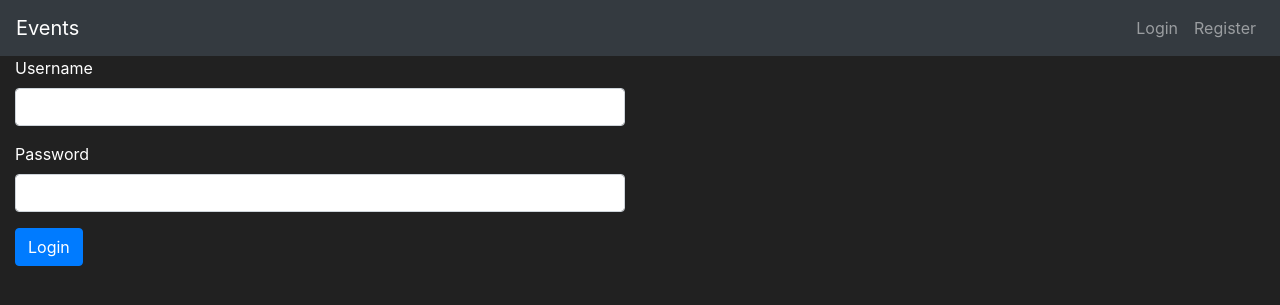
After one commit to lifeofborna/Event-Organization-App, a Flask app: page /login in a window 1280 px wide. The commit adds this page. Shown: the top 305 px of the page. Run offline with Flask 2, Linux system fonts and the light colour scheme; some libraries are stand-ins or nearby versions.

Commit message:
Functional user register/login capabilities

```diff
--- a/routes.py
+++ b/routes.py
@@ -1,6 +1,49 @@
+from unicodedata import category
 from app import app
 from flask import render_template,request,redirect,url_for,session,flash
+import users
 
 @app.route("/")
 def index():
     return render_template('home.html')
+
+@app.route("/register",methods=["GET","POST"])
+def register_form():
+    if request.method == "GET":
+        return render_template("register.html")
+
+    if request.method == "POST":
+        username = request.form["username"]
+        password = request.form["password"]
+
+    if users.register(username,password):
+        flash("Your account has been created ",category='info')
+        return redirect("/")
+    else:
+         flash("The username is taken! ",category='warning')
+         return render_template('register.html')
+
+@app.route("/login",methods=["GET","POST"])
+def login_form():
+    if request.method == "GET":
+        return render_template('login.html')
+
+    if request.method == "POST":
+        username = request.form["username"]
+        password = request.form["password"]
+
+    if users.login(username,password):
+        flash("Successfully logged in",category='info')
+        return redirect("/")
+
+    else:
+        ##Todo pop a error html page
+        flash("Wrong credentials")
+        return render_template("login.html",category='warning')
+
+
+
+@app.route("/logout")
+def logout():
+    users.logout()
+    return redirect("/")
--- a/templates/base.html
+++ b/templates/base.html
@@ -21,7 +21,7 @@
       <script src="https://stackpath.bootstrapcdn.com/bootstrap/4.5.2/js/bootstrap.min.js" integrity="sha384-B4gt1jrGC7Jh4AgTPSdUtOBvfO8shuf57BaghqFfPlYxofvL8/KUEfYiJOMMV+rV" crossorigin="anonymous"></script>
 
       <nav class="navbar navbar-expand-md navbar-dark bg-dark">
-         <a class="navbar-brand" href="{{ url_for('index') }}">EventX</a>
+         <a class="navbar-brand" href="{{ url_for('index') }}">Events</a>
          <button class="navbar-toggler" type="button" data-toggle="collapse" data-target="#navbarNav">
            <span class="navbar-toggler-icon"></span>
          </button>
@@ -29,17 +29,21 @@
            <ul class="navbar-nav">
 
             {% if session.user_id %}
+                <li class="nav-item">
+                    <a class="nav-link" href=#>create a event</a>
+                </li>
+
                <li class="nav-item">
-                  <a class="nav-link" href=#>Logout</a>
+                  <a class="nav-link" href="{{ url_for('logout') }}">Logout</a>
                </li>
              </ul>
             {% else %}
 
                <li class="nav-item">
-                  <a class="nav-link" href=#>Login</a>
+                  <a class="nav-link" href="{{ url_for('login_form') }}">Login</a>
                </li>
                <li class="nav-item">
-                  <a class="nav-link" href=#>Register</a>
+                  <a class="nav-link" href="{{ url_for('register_form') }}">Register</a>
                </li>
             </ul>
             {% endif %}
--- /dev/null
+++ b/templates/login.html
@@ -0,0 +1,23 @@
+{% extends 'base.html' %}
+
+{% block title %}
+    Login
+{% endblock %}
+
+{% block content %}
+
+<form action="/login" method="post">
+    <div class="form-group col-6">
+      <label for="inputLoginUsername">Username</label>
+      <input type="text" class="form-control" id="inputLoginUsername" name="username">
+    </div>
+    <div class="form-group col-6">
+      <label for="inputLoginPassword">Password</label>
+      <input type="password" class="form-control" id="inputLoginPassword" name="password">
+    </div>
+    <div class="form-group col-6">
+      <button type="submit" class="btn btn-primary">Login</button>
+    </div>
+</form>
+
+{% endblock %}
```
Also changed, not shown: schema.sql (added, +7 -0 lines), templates/register.html (added, +24 -0 lines), users.py (added, +41 -0 lines).
